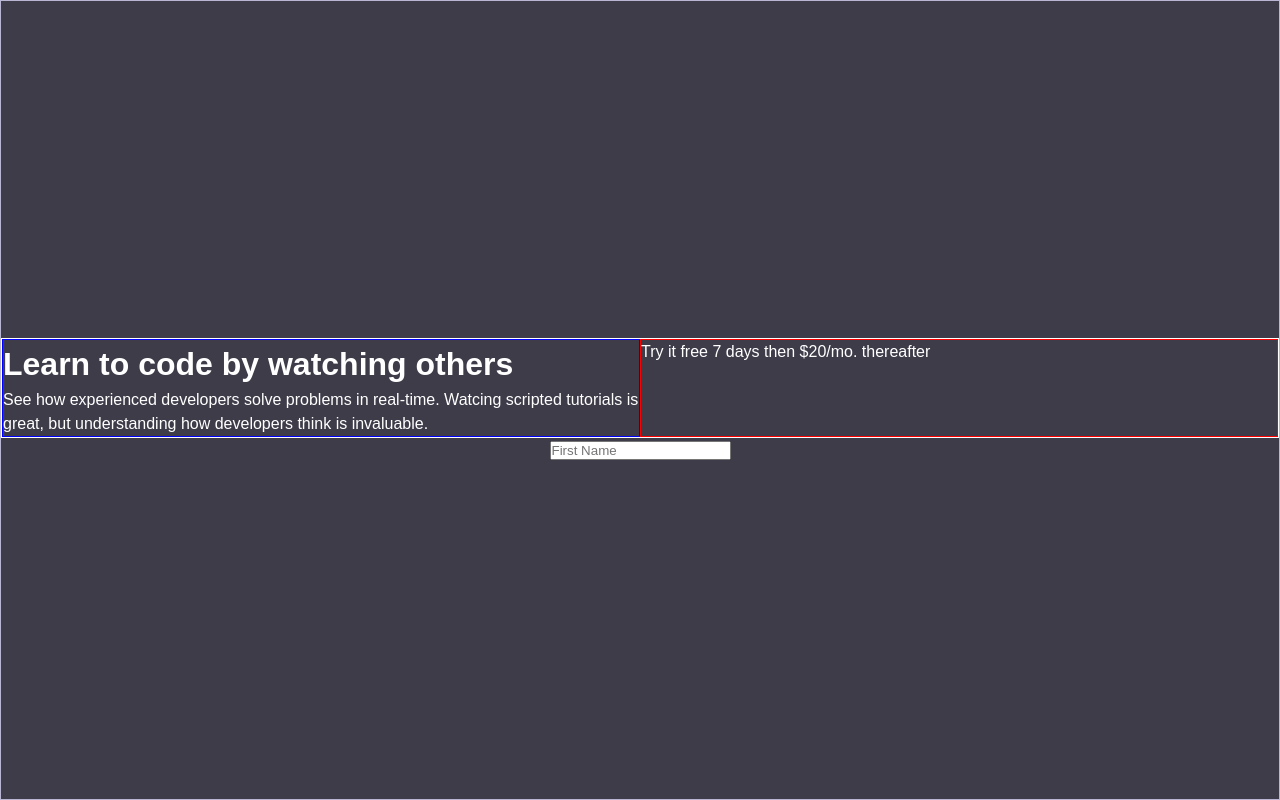
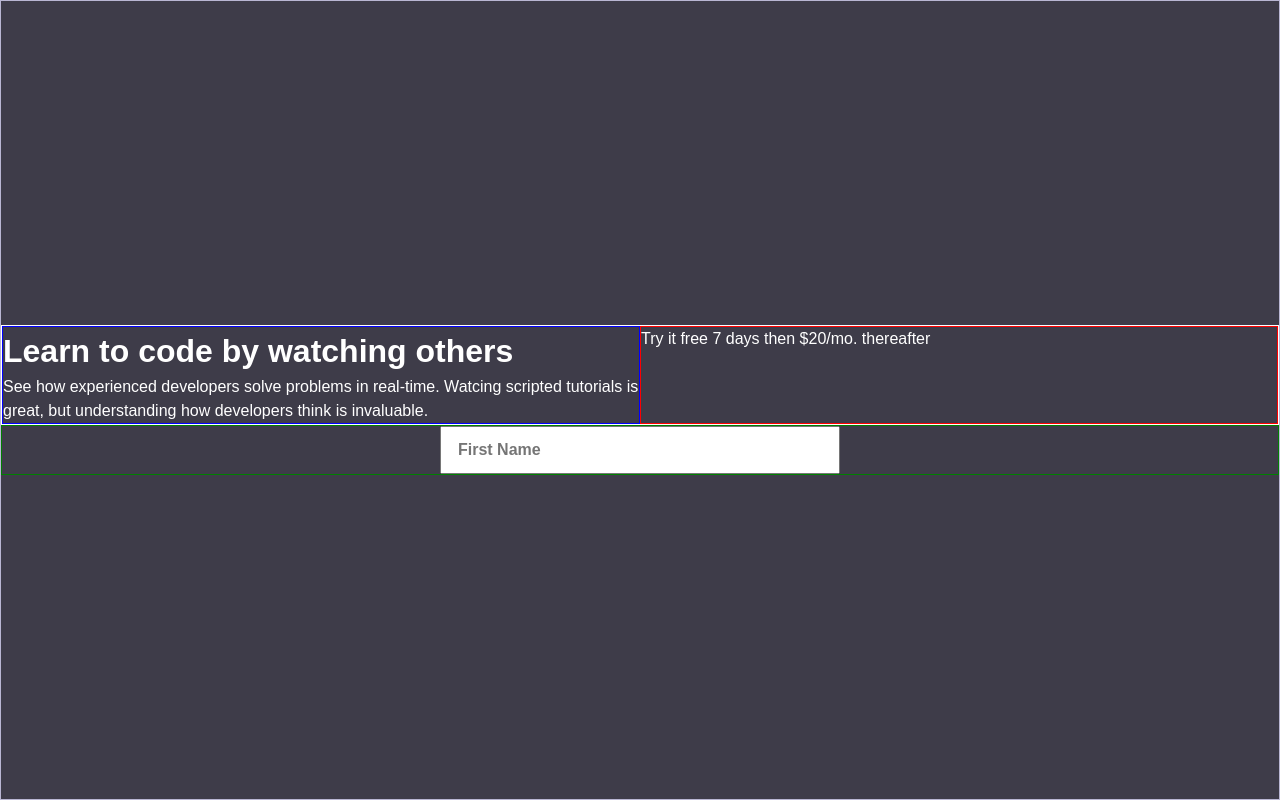
Before and after one commit to Nhoj-Plummer/intro_component_with_sign-up_form, a Next.js app: page / in a window 1280 px wide. Built offline with nearby package versions, Linux system fonts and the light colour scheme.

Commit message:
Setup the css for the input field

```diff
--- a/src/app/page.tsx
+++ b/src/app/page.tsx
@@ -14,7 +14,7 @@ export default function Home() {
         type="text"
         errorMessage="First Name cannot be empty"
         onChange={(value) => setFirstName(value)}
-        errorPlaceholder="TESTING FOR ERROR PLACEHOLDER USAGE"
+        errorPlaceholder="email@example/com"
       />
     </>
   );
--- a/src/components/input-field/input-field.css
+++ b/src/components/input-field/input-field.css
@@ -1,3 +1,29 @@
+.input_field_container {
+  display: flex;
+  width: 100%;
+  justify-content: center;
+  align-items: center;
+  border: 1px solid green;
+}
+
+.input_field {
+  font: var(--font-family);
+  font-size: var(--font-size-body);
+  font-weight: bold;
+  box-sizing: border-box;
+  padding: 1rem;
+  width: 25rem;
+  height: 3rem;
+}
+
 .input_error {
-  border: 20px solid var(--red);
+  border: 3px solid var(--red);
+  background-image: url("/icon-error.svg");
+  background-repeat: no-repeat;
+  background-position: right 1rem center;
+  background-size: 1.5rem;
 }
+
+.input_error::placeholder {
+  color: var(--red);
+}
--- a/src/components/input-field/input-field.tsx
+++ b/src/components/input-field/input-field.tsx
@@ -59,7 +59,7 @@ const InputField: React.FC<InputFieldProps> = ({
             value={value}
             placeholder={errorPlaceholder}
             // placeholder={error ? "Error occurred!" : placeholder}
-            className="input_error"
+            className="input_field input_error"
             onChange={checkInput}
             onBlur={clearError}
           />
```
